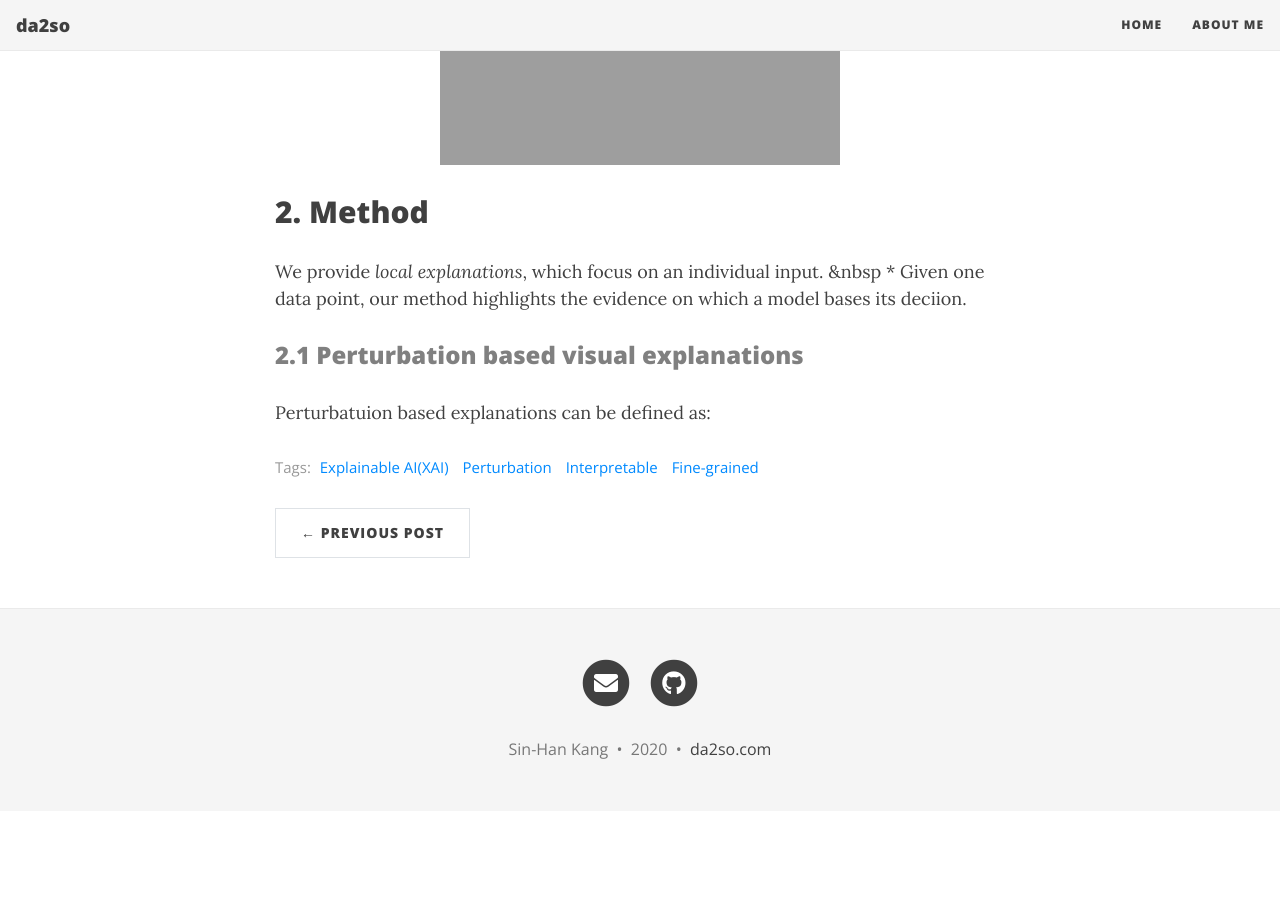
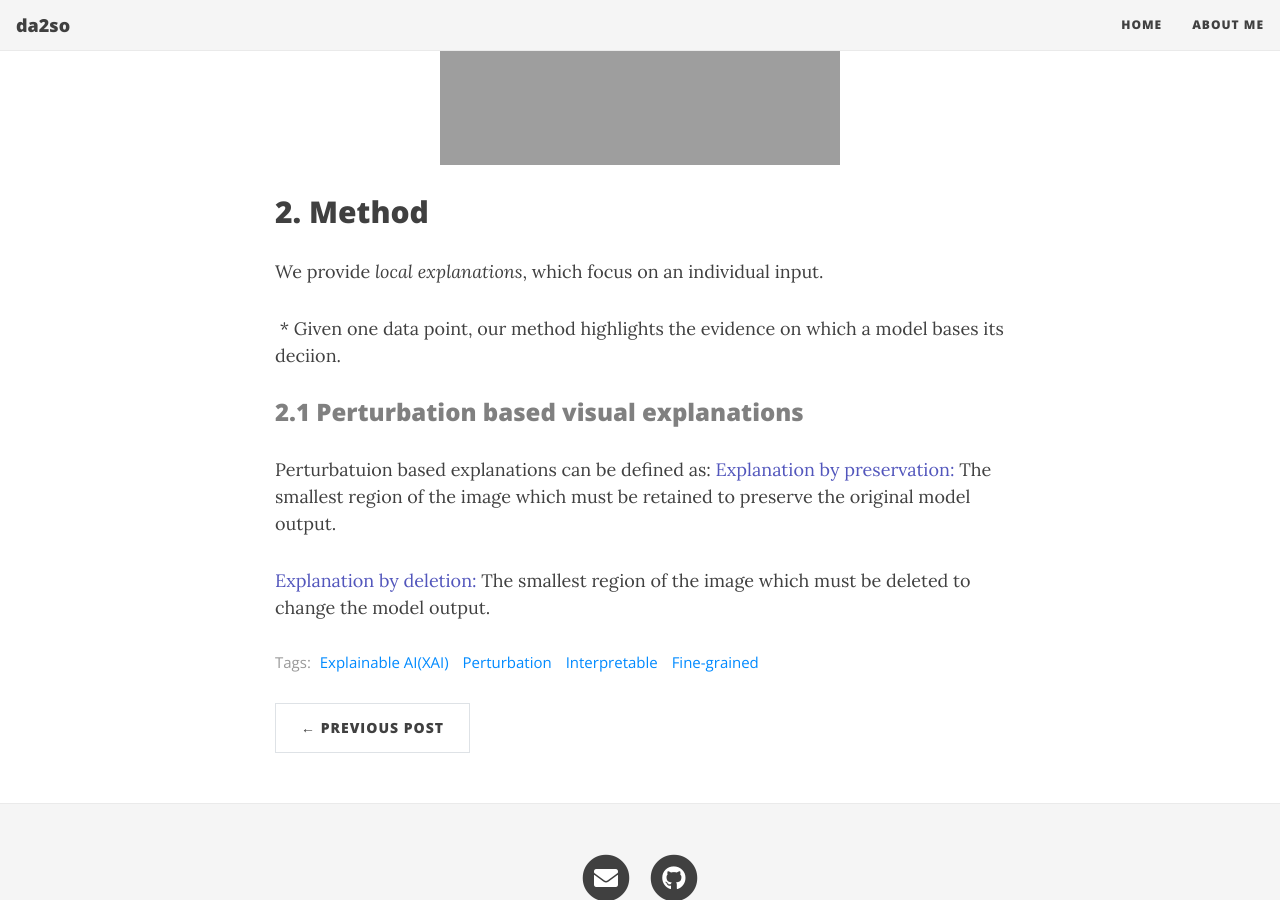
Before and after one commit to da2so/da2so.github.io, a Jekyll site: the page built from _posts/2020-08-17-Interpretable_And_Fine-grained_Visual_Explanations_For_Convolutional_Neural_Networks.md, in a window 1280 px wide and 900 px high, scrolled down 854 px. Built offline with Jekyll 4.4.1, drawn with Linux system fonts in a browser that asks for light colours; nearby versions of some CDN libraries; before the commit the page ends 1665 px from its top, so only the background shows below that.

Commit message:
upload post

```diff
--- a/_posts/2020-08-17-Interpretable_And_Fine-grained_Visual_Explanations_For_Convolutional_Neural_Networks.md
+++ b/_posts/2020-08-17-Interpretable_And_Fine-grained_Visual_Explanations_For_Convolutional_Neural_Networks.md
@@ -23,9 +23,13 @@ We propose an optimization based visual explanation method, which highlights the
 ## 2. Method
 
 We provide *local explanations*, which focus on an individual input.
-&nbsp * Given one data point, our method highlights the evidence on which a model bases its deciion.
+
+&nbsp;* Given one data point, our method highlights the evidence on which a model bases its deciion.
 
 
 ### <span style="color:gray">2.1 Perturbation based visual explanations </span>
 
 Perturbatuion based explanations can be defined as:
+ <span style="color:#5256BC">Explanation by preservation: </span> The smallest region of the image which must be retained to preserve the original model output.
+
+ <span style="color:#5256BC">Explanation by deletion: </span> The smallest region of the image which must be deleted to change the model output.
```
Also changed, not shown: 1 other file.
